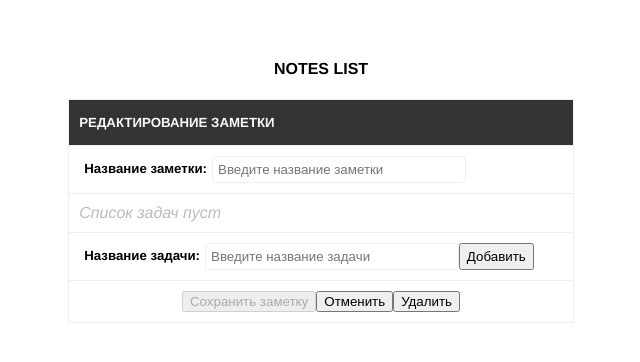
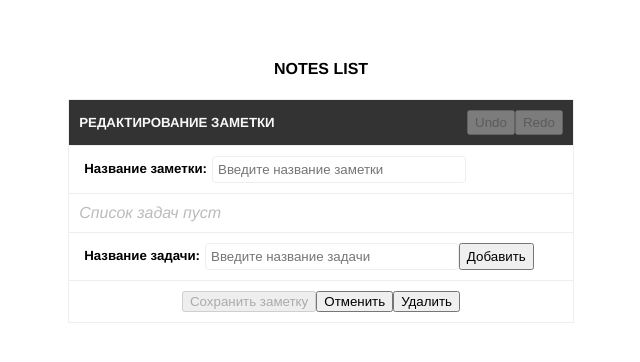
Before and after one commit to Two-Faces/notes-vue, a Vue app: page /note/1/edit in a window 1280 px wide. Shown: the top 362 px of the page, without its empty margins (319-959 px from the left). Built offline with nearby package versions, Linux system fonts and the light colour scheme; what vue-js-modal would draw is missing.

Commit message:
Исправлена ошибка с имутабельностью при обновлении заметки; Добавлен функционал истории действий.

```diff
--- /dev/null
+++ b/src/assets/historyActionsMixin.js
@@ -0,0 +1,41 @@
+export default {
+    data: () => ({
+        history: [],
+        pointer: 0
+    }),
+    computed: {
+        isRedo() {
+            return this.pointer < (this.history.length - 1);
+        },
+        isUndo() {
+            return this.pointer > 0;
+        }
+    },
+    methods: {
+        /**
+         * Сохранение действия в истории
+         */
+        saveHistory() {
+            if(this.isRedo)
+                this.history = this.history.slice(0, this.pointer)
+
+            this.pointer = this.history.length;
+
+            this.history.push(JSON.parse(JSON.stringify(this.todo)));
+        },
+        /**
+         * Отменить изменение
+         */
+        undo() {
+            this.pointer--;
+            this.todo = [...this.history[this.pointer]];
+        },
+        /**
+         * Вернуть отменённое изменение
+         */
+        redo() {
+            this.pointer++;
+            this.todo = [...this.history[this.pointer]];
+        }
+    }
+}
--- a/src/routes.js
+++ b/src/assets/routes.js
@@ -9,17 +9,17 @@ const router = new VueRouter({
         {
             path: '/',
             name: 'home',
-            component: () => import("./components/Home"),
+            component: () => import("../components/Home"),
         },
         {
             path: '/note/create',
             name: 'create',
-            component: () => import("./components/Create"),
+            component: () => import("../components/Create"),
         },
         {
             path: '/note/:id/edit',
             name: 'edit',
-            component: () => import("./components/Edit"),
+            component: () => import("../components/Edit"),
         }
     ]
 });
--- a/src/components/Form.vue
+++ b/src/components/Form.vue
@@ -2,6 +2,10 @@
     <div class="form-wrapper">
         <div class="form-header">
             <h5>{{ isCreate ? 'Создание заметки' : 'Редактирование заметки' }}</h5>
+            <template v-if="isEdit">
+                <button :disabled="!isUndo" @click="undo">Undo</button>
+                <button :disabled="!isRedo" @click="redo">Redo</button>
+            </template>
         </div>
         <div class="form-body">
             <label class="form-label">
@@ -40,8 +44,10 @@
 <script>
     import List from "./List";
     import {mapActions, mapGetters, mapMutations} from 'vuex';
+    import historyActionsMixin from "@/assets/historyActionsMixin";
 
     export default {
+        mixins: [historyActionsMixin],
         name: "Form",
         components: {List},
         data: () => ({
@@ -76,12 +82,14 @@
              */
             completed(value, key) {
                 this.todo[key].isChecked = value;
+                this.saveHistory();
             },
             /**
              *  Удаление задачи
              */
             deleted(key) {
-              this.todo.splice(key, 1);
+                this.todo.splice(key, 1);
+                this.saveHistory();
             },
             /**
              * Переименование задачи
@@ -90,6 +98,7 @@
              */
             rename(name, key) {
                 this.todo[key].name = name;
+                this.saveHistory();
             },
             /**
              * Добавление задачи
@@ -175,9 +184,17 @@
 
                 if(data){
                     this.name = data.name;
-                    this.todo = data.todo;
+                    this.todo = JSON.parse(JSON.stringify(data.todo))
                 }
             }
+
+            this.saveHistory();
+        },
+        beforeDestroy() {
+            this.history = [];
+            this.pointer = 0;
+            this.todo = [];
+            this.name = '';
         }
     }
 </script>
--- a/src/main.js
+++ b/src/main.js
@@ -1,5 +1,5 @@
 import Vue from 'vue'
-import router from './routes';
+import router from './assets/routes';
 import store from './store';
 import App from './App.vue';
 import VModal from 'vue-js-modal';
--- a/src/store/mutations.js
+++ b/src/store/mutations.js
@@ -15,7 +15,7 @@ export default {
      * @param params
      */
     updateNote: (state, params) => {
-        state.notes.map(item => item.id === params.id ? params : item);
+        state.notes = state.notes.map(item => item.id === params.id ? params : item);
     },
     /**
      * Удаление заметки
```
Also changed, not shown: src/assets/logo.png (deleted).
